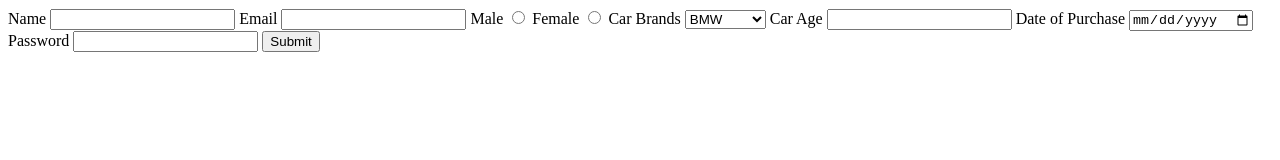
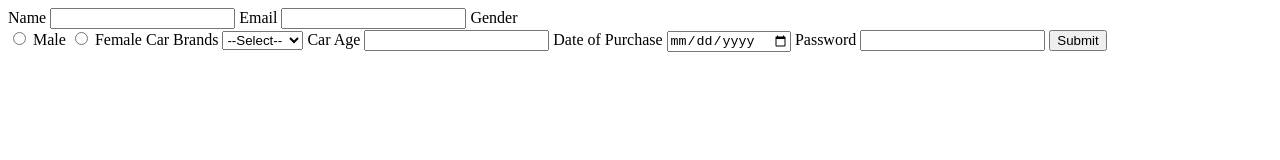
Before and after one commit to acciojob/car-insurance-form-itsaayush27, a website: page main.html in a window 1280 px wide. Drawn offline with Linux system fonts and the light colour scheme.

Commit message:
created a submission

```diff
--- a/main.html
+++ b/main.html
@@ -1,49 +1,43 @@
 <!DOCTYPE html>
-
 <html>
-
 <head>
 	<link rel="stylesheet" href="styles.css">
 </head>
-
 <body>
-	<!-- the entire body must be written by student -->
 	<form method="post">
 		<label for="name">Name</label>
-		<input type="text" id="name" required>
+		<input type="text" id="name" name="name" required>
 
 		<label for="email">Email</label>
-		<input type="email" id="email" required>
+		<input type="email" id="email" name="email" required>
 
+		<label>Gender</label><br>
+		<input type="radio" id="gender_m" name="gender" value="Male" required>
 		<label for="gender_m">Male</label>
-		<input type="radio" name="gender" required>
+
+		<input type="radio" id="gender_f" name="gender" value="Female" required>
 		<label for="gender_f">Female</label>
-			<input type="radio" name="gender" required>
-
 
 		<label for="cars">Car Brands</label>
-<select id="cars">
-    <option value="BMW">BMW</option>
-    <option value="Audi">Audi</option>
-    <option value="Mercedes">Mercedes</option>
-</select>
+		<select id="cars" name="cars">
+			<option value="">--Select--</option>
+			<option value="BMW">BMW</option>
+			<option value="Audi">Audi</option>
+			<option value="Mercedes">Mercedes</option>
+		</select>
 
 		<label for="carage">Car Age</label>
-			<input type="number" id="carage" required>
-
+		<input type="number" id="carage" name="carage" required>
 
 		<label for="dop">Date of Purchase</label>
-			<input type="date" id="dop" required>
-
+		<input type="date" id="dop" name="dop" required>
 
 		<label for="password">Password</label>
-			<input type="password" id="password" required>
+		<input type="password" id="password" name="password" required>
 
-		<input type="submit" value="Submit">
+		<button type="submit">Submit</button>
 	</form>
-    <script type="text/javascript" src="./script.js">
-</script>
 
+	<script type="text/javascript" src="./script.js"></script>
 </body>
-
 </html>
```
